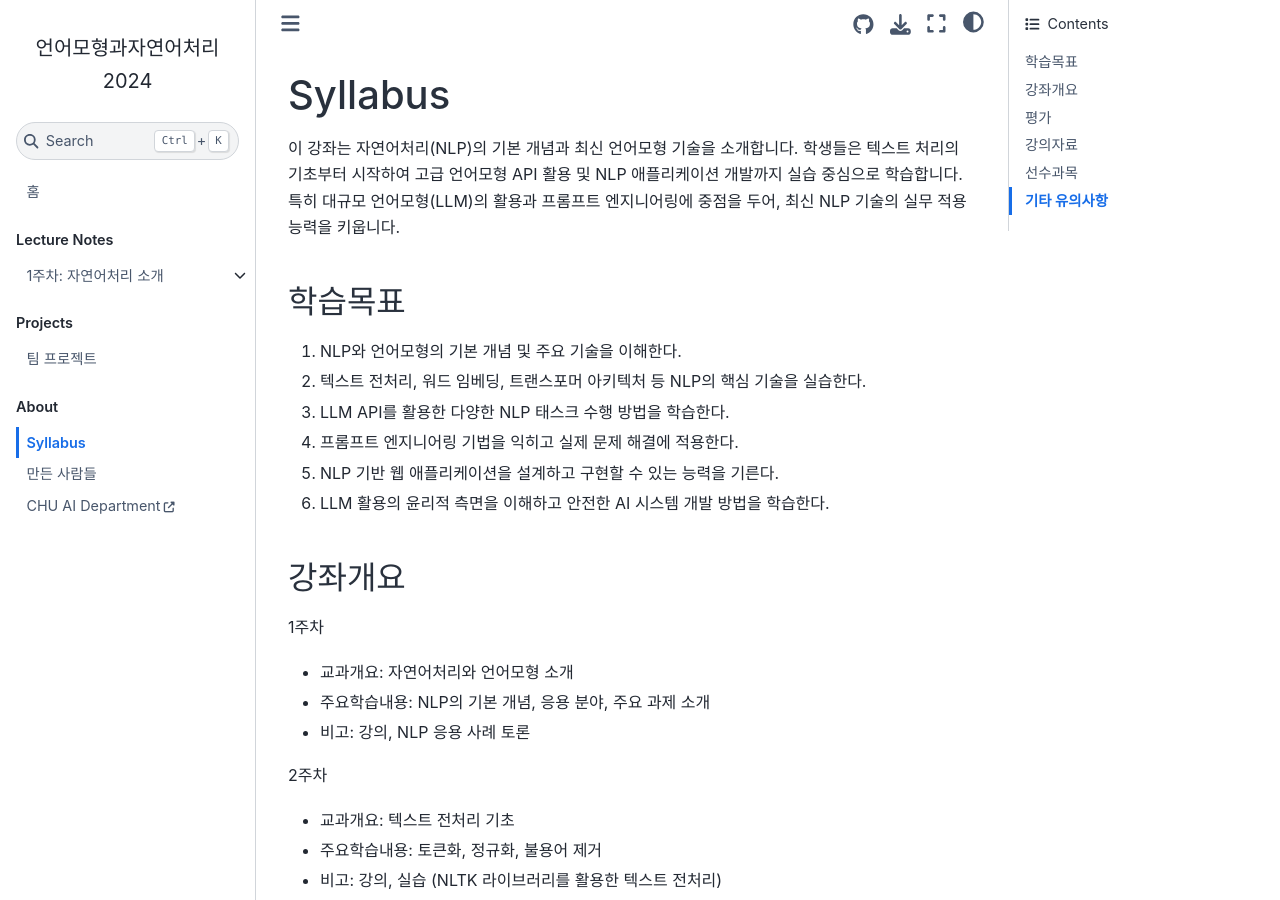
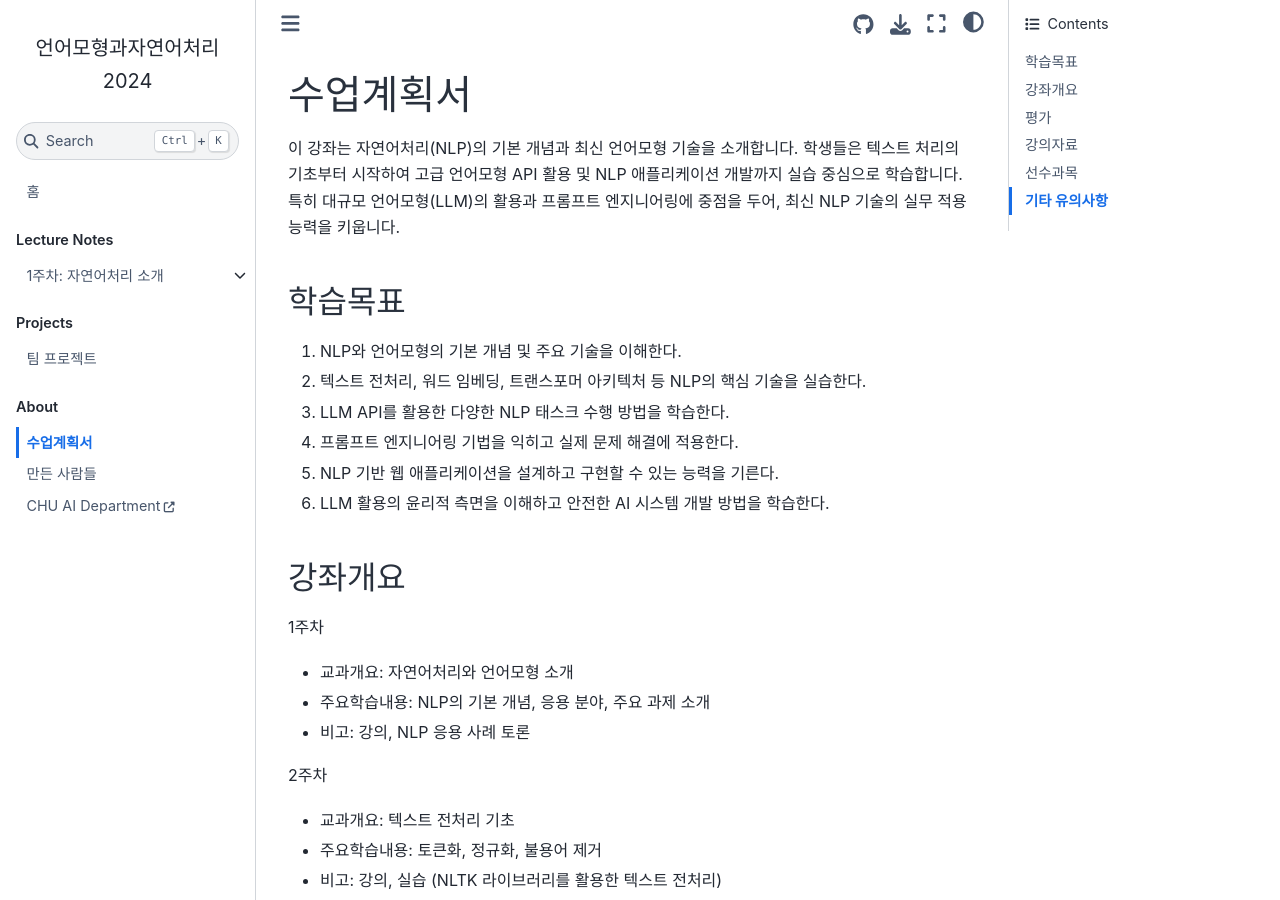
Before and after one commit to entelecheia/intronlp-2024, a Jupyter Book: the page built from book/ko/syllabus/index.md, in a window 1280 px wide and 900 px high. Built offline with Jupyter Book 1.0.4 settings and Sphinx 7.4.7 and the Sphinx Book theme 1.1.4, drawn with Linux system fonts in a browser that asks for light colours.

Commit message:
chore: Update syllabus page with Korean translation and change title to "수업계획서"

```diff
--- a/book/ko/syllabus/index.md
+++ b/book/ko/syllabus/index.md
@@ -1,4 +1,4 @@
-# Syllabus
+# 수업계획서
 
 이 강좌는 자연어처리(NLP)의 기본 개념과 최신 언어모형 기술을 소개합니다. 학생들은 텍스트 처리의 기초부터 시작하여 고급 언어모형 API 활용 및 NLP 애플리케이션 개발까지 실습 중심으로 학습합니다. 특히 대규모 언어모형(LLM)의 활용과 프롬프트 엔지니어링에 중점을 두어, 최신 NLP 기술의 실무 적용 능력을 키웁니다.
 
```
